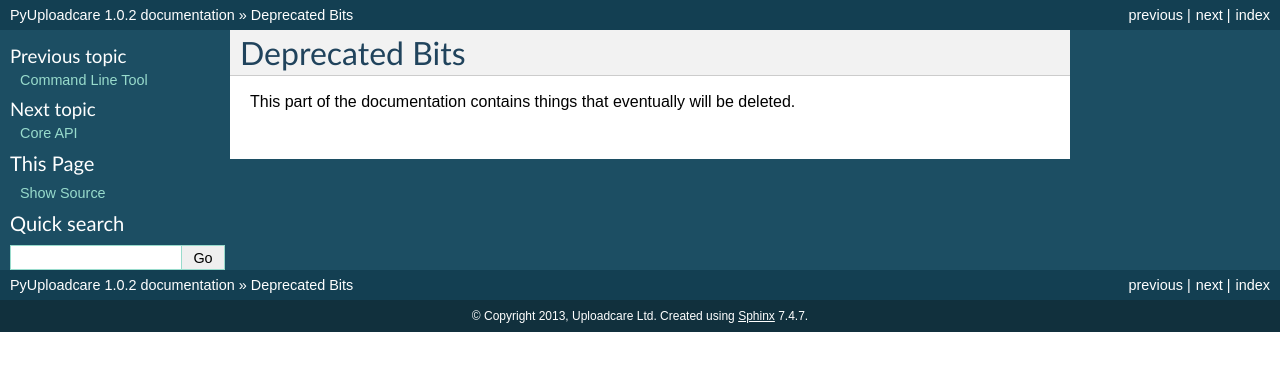
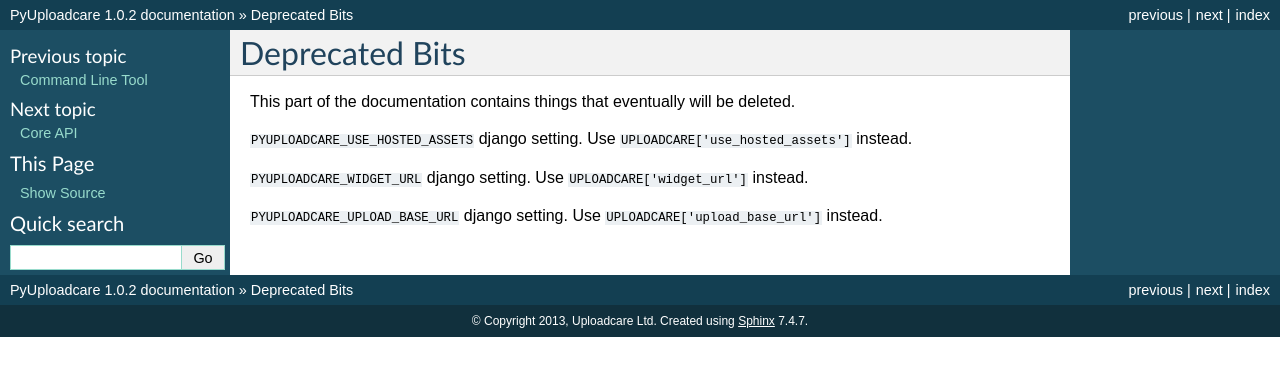
Before and after one commit to uploadcare/pyuploadcare, a Sphinx documentation site: the page built from docs/deprecated.rst, in a window 1280 px wide. Shown: the top 376 px of the page. Built offline with Sphinx 7.4.7, drawn with Linux system fonts in a browser that asks for light colours.

Commit message:
Update settings documentation and deprecated list

```diff
--- a/docs/deprecated.rst
+++ b/docs/deprecated.rst
@@ -5,3 +5,12 @@ Deprecated Bits
 ===============
 
 This part of the documentation contains things that eventually will be deleted.
+
+``PYUPLOADCARE_USE_HOSTED_ASSETS`` django setting. Use
+``UPLOADCARE['use_hosted_assets']`` instead.
+
+``PYUPLOADCARE_WIDGET_URL`` django setting. Use ``UPLOADCARE['widget_url']``
+instead.
+
+``PYUPLOADCARE_UPLOAD_BASE_URL`` django setting. Use
+``UPLOADCARE['upload_base_url']`` instead.
```
Also changed, not shown: docs/django-widget.rst (+24 -4 lines).
